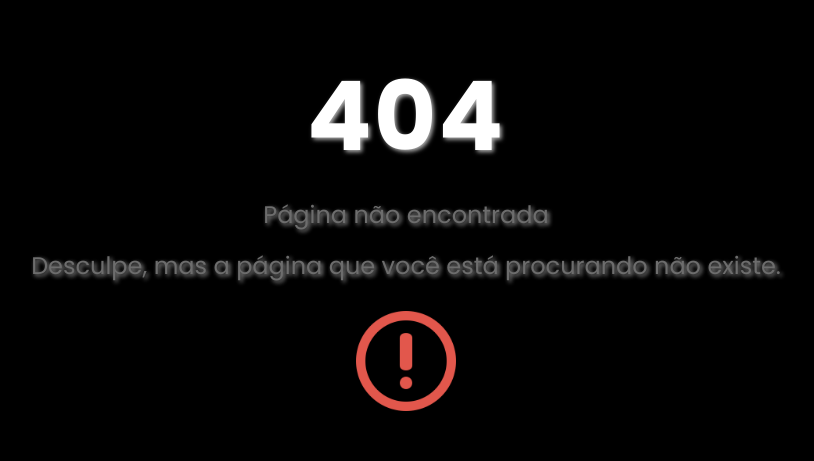
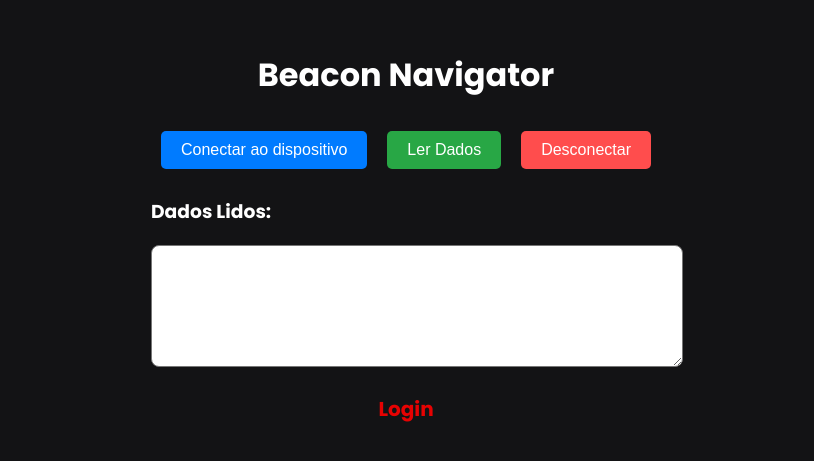
Before and after one commit to ruanpedroguedes/beacon-navigator, a React (Vite) app: page /beacon in a window 1280 px wide. Before the commit this address had no page. Shown: the part 173-634 px from the top of the page, without its empty margins (234-1048 px from the left). Built offline with nearby package versions, Linux system fonts and the light colour scheme.

Commit message:
Implemnetação da conexão entre a aplicação e o servidor BLE

```diff
--- a/src/App.jsx
+++ b/src/App.jsx
@@ -3,6 +3,7 @@ import { BrowserRouter, Routes, Route, Navigate } from 'react-router-dom';
 import Cadastro from './pages/Cadastro';
 import NotFound from "./pages/NotFound";
 import Login from "./pages/Login";
+import Beacon from "./pages/BeaconConect";
 import allRoutes from './routes';
 
 function App() {
@@ -11,6 +12,7 @@ function App() {
       <Routes>
         <Route path="/" element={<Navigate to="/login" />} />
         <Route path="/cadastro" element={<Cadastro />} />
+        <Route path="/beacon" element={<Beacon/>} />
         <Route path="/login" element={<Login />} />
         {allRoutes}
         <Route path="*" element={<NotFound />} />
--- /dev/null
+++ b/src/components/BeaconConect/BeaconConect.css
@@ -0,0 +1,54 @@
+.container {
+  padding: 20px;
+  font-family: poppins;
+}
+
+.button {
+  padding: 10px 20px;
+  margin: 10px;
+  font-size: 16px;
+  cursor: pointer;
+  border: none;
+  border-radius: 5px;
+}
+
+.button-connect {
+  background-color: #007bff;
+  color: #fff;
+}
+
+.button-read {
+  background-color: #28a745;
+  color: #fff;
+}
+
+.button-disconnect {
+  background-color: #ff4d4d;
+  color: #fff;
+}
+
+.button-disabled {
+  background-color: #ccc;
+  color: #000;
+}
+
+.error-message {
+  color: red;
+}
+
+.read-data-title {
+  color: white;
+}
+
+.read-data {
+  width: 100%;
+  height: 100px;
+  padding: 10px;
+  font-size: 14px;
+  border-radius: 8px;
+}
+
+.beacon-conect{
+  font-size: 20px;
+  text-decoration: none;
+}
--- /dev/null
+++ b/src/components/BeaconConect/BeaconConect.jsx
@@ -0,0 +1,119 @@
+import React, { useState, useEffect } from "react";
+import "./BeaconConect.css"; // Importando o arquivo CSS externo
+
+function BluetoothRead() {
+  const [device, setDevice] = useState(null);
+  const [readData, setReadData] = useState("");
+  const [error, setError] = useState("");
+  const [connected, setConnected] = useState(false);
+  const [characteristicTx, setCharacteristicTx] = useState(null);
+
+  const SERVICE_UUID = "6e400001-b5a3-f393-e0a9-e50e24dcca93";
+  const CHARACTERISTIC_UUID_TX = "6e400003-b5a3-f393-e0a9-e50e24dcca93";
+
+  const connectToDevice = async () => {
+    setError("");
+    try {
+      const bleDevice = await navigator.bluetooth.requestDevice({
+        filters: [{ namePrefix: "BeaconNavigator" }],
+        optionalServices: [SERVICE_UUID],
+      });
+
+      setDevice(bleDevice);
+
+      bleDevice.addEventListener("gattserverdisconnected", handleDisconnection);
+
+      const server = await bleDevice.gatt.connect();
+      setConnected(true);
+
+      const service = await server.getPrimaryService(SERVICE_UUID);
+      const characteristic = await service.getCharacteristic(CHARACTERISTIC_UUID_TX);
+      setCharacteristicTx(characteristic);
+    } catch (err) {
+      setError("Erro ao conectar ao dispositivo BLE. Verifique se o dispositivo está acessível.");
+    }
+  };
+
+  const readCharacteristic = async () => {
+    if (!characteristicTx) {
+      setError("Característica não está disponível.");
+      return;
+    }
+
+    try {
+      const value = await characteristicTx.readValue();
+      const decoder = new TextDecoder("utf-8");
+      const data = decoder.decode(value);
+      setReadData(data);
+    } catch (err) {
+      setError("Erro ao ler a característica.");
+    }
+  };
+
+  const handleDisconnection = () => {
+    setConnected(false);
+    setCharacteristicTx(null);
+  };
+
+  const disconnectDevice = () => {
+    if (device && device.gatt.connected) {
+      device.gatt.disconnect();
+      setConnected(false);
+      setCharacteristicTx(null);
+    }
+  };
+
+  useEffect(() => {
+    return () => {
+      if (device && device.gatt.connected) {
+        device.gatt.disconnect();
+      }
+    };
+  }, [device]);
+
+  return (
+    <div className="container">
+      <h1>Beacon Navigator</h1>
+      <button
+        onClick={connectToDevice}
+        className={`button ${connected ? "button-disabled" : "button-connect"}`}
+        disabled={connected}
+      >
+        {connected ? "Conectado" : "Conectar ao dispositivo"}
+      </button>
+      <button
+        onClick={readCharacteristic}
+        className="button button-read"
+        disabled={!connected || !characteristicTx}
+      >
+        Ler Dados
+      </button>
+      <button
+        onClick={disconnectDevice}
+        className="button button-disconnect"
+        disabled={!connected}
+      >
+        Desconectar
+      </button>
+      {error && <p className="error-message">{error}</p>}
+      <h3 className="read-data-title">Dados Lidos:</h3>
+      <textarea
+        value={readData}
+        readOnly
+        className="read-data"
+      ></textarea>
+      <span className="beacon-conect">
+          <a href="/login"> Login</a>
+      </span>
+    </div>
+
+  );
+}
+
+export default function App() {
+  return (
+    <div>
+      <BluetoothRead />
+    </div>
+  );
+}
--- a/src/components/FooterAdmin/FooterAdmin.jsx
+++ b/src/components/FooterAdmin/FooterAdmin.jsx
@@ -12,7 +12,7 @@ const FooterStudent = () => {
   return (
     <footer className="footer">
       <div className="footer__item">
-        <img src={BeaconsIcon} alt="Beacons" className="footer__icon" />
+        <img src={BeaconsIcon} alt="Beacons" className="footer__icon" onClick={() => navigate('/beacon')} />
         <span>Beacons</span>
       </div>
       <div className="footer__item">
--- a/src/components/FooterStudent/FooterStudent.jsx
+++ b/src/components/FooterStudent/FooterStudent.jsx
@@ -12,7 +12,7 @@ const FooterStudent = () => {
   return (
     <footer className="footer">
       <div className="footer__item">
-        <img src={BeaconsIcon} alt="Beacons" className="footer__icon" />
+        <img src={BeaconsIcon} alt="Beacons" className="footer__icon" onClick={() => navigate('/beacon')} />
         <span>Beacons</span>
       </div>
       <div className="footer__item">
--- a/src/components/FooterTeacher/FooterTeacher.jsx
+++ b/src/components/FooterTeacher/FooterTeacher.jsx
@@ -12,7 +12,7 @@ const FooterStudent = () => {
   return (
     <footer className="footer">
       <div className="footer__item">
-        <img src={BeaconsIcon} alt="Beacons" className="footer__icon" />
+        <img src={BeaconsIcon} alt="Beacons" className="footer__icon" onClick={() => navigate('/beacon')} />
         <span>Beacons</span>
       </div>
       <div className="footer__item">
--- a/src/components/Login/Login.css
+++ b/src/components/Login/Login.css
@@ -108,6 +108,15 @@ input::placeholder {
   color: #9CA3AF;
 }
 
+.beacon-conect a {
+  color: rgba(255, 0, 0, 0.897);
+  font-weight: bold;
+  display: flex;
+  justify-content: center;
+  margin-top: 20px;
+  text-decoration: none;
+}
+
 /* Media queries para responsividade */
 @media (max-width: 768px) {
   .form-wrapper {
--- a/src/components/Login/Login.jsx
+++ b/src/components/Login/Login.jsx
@@ -111,6 +111,9 @@ const FormLogin = () => {
               <a href="/cadastro"> Cadastre-se</a>
             </span>
           </p>
+          <span className="beacon-conect">
+              <a href="/beacon"> Beacon</a>
+            </span>
         </div>
       </div>
     </div>
--- /dev/null
+++ b/src/pages/BeaconConect.jsx
@@ -0,0 +1,9 @@
+import BeaconConect from '../components/BeaconConect/BeaconConect';
+
+export default function Beacon() {
+    return (
+        <>
+        <BeaconConect/>
+        </>
+    );
+}
```
